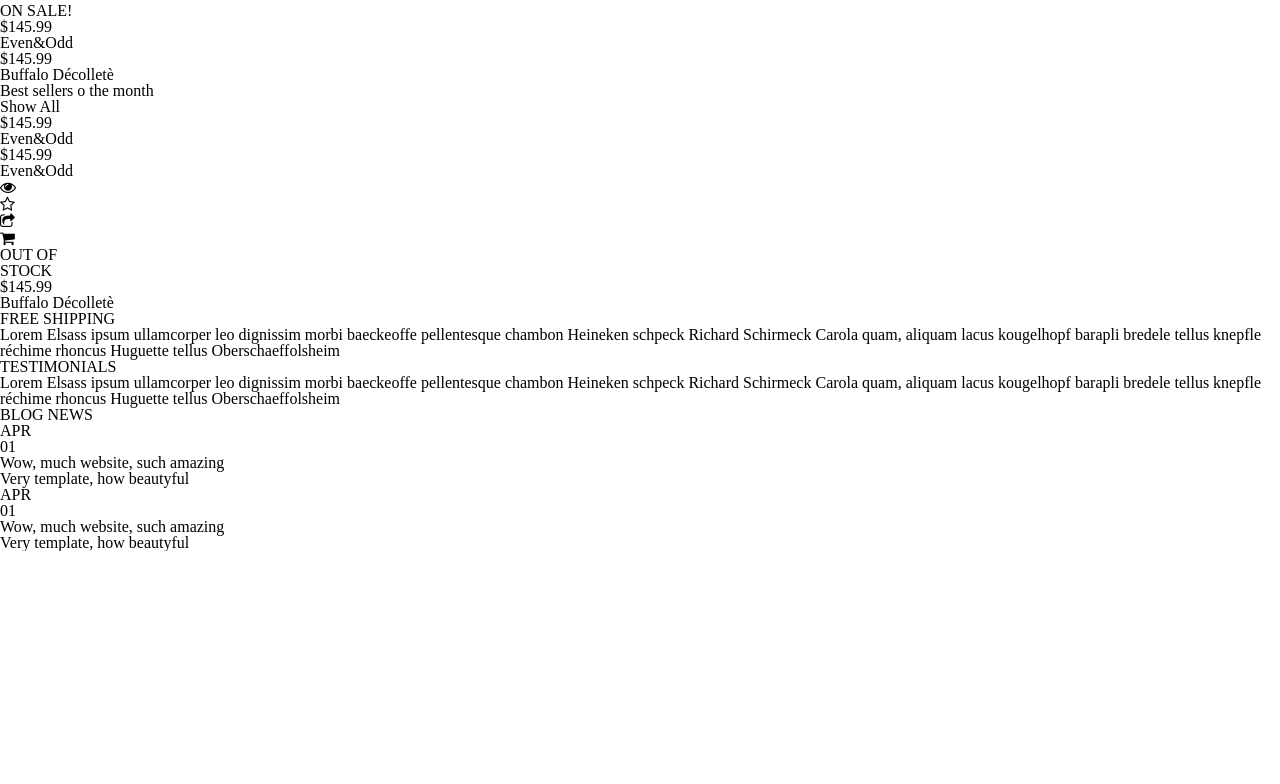
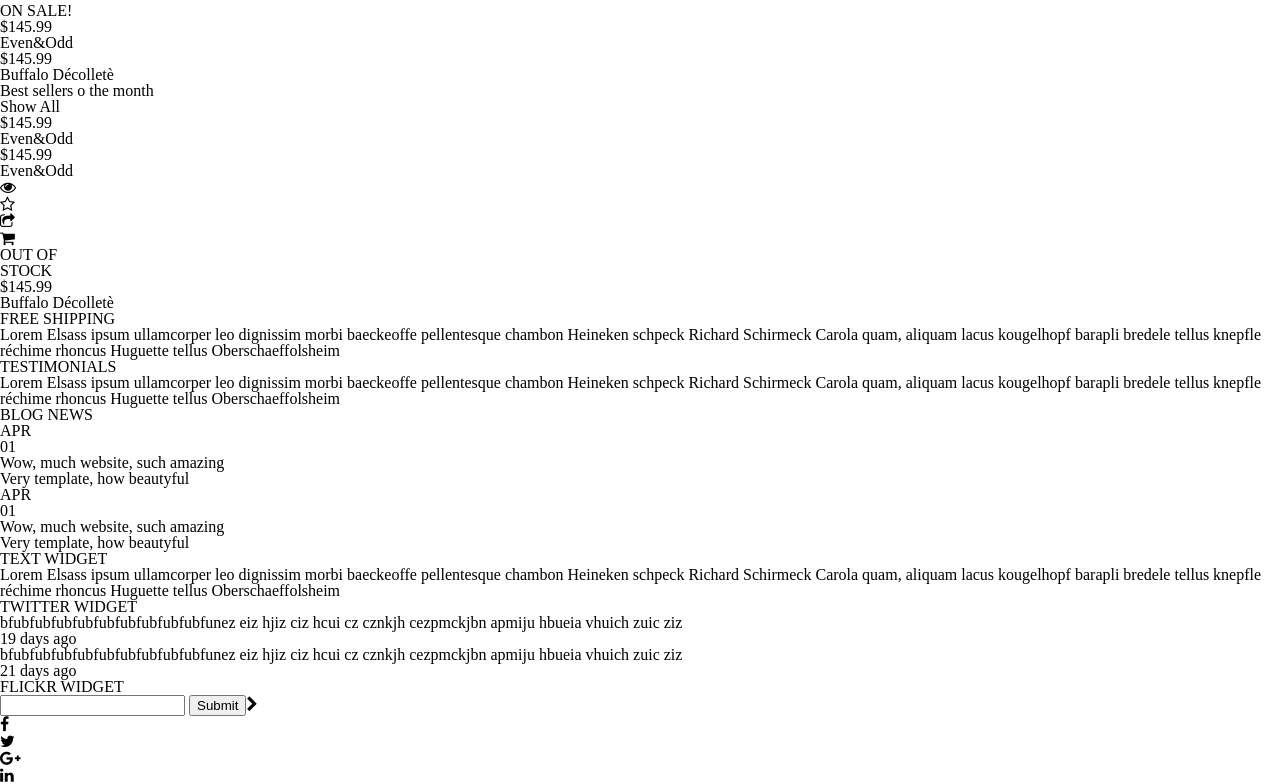
Before and after one commit to Taura0/MMI-HAG-FASSEL-THOMAS, a plain HTML site: page projet/index.html in a window 1280 px wide. Shown: the part 599-1383 px from the top of the page. Before the commit the page ends 1150 px from the top, so only its background shows below. Drawn offline with nearby package versions, Linux system fonts and the light colour scheme.

Commit message:
fin de journée

```diff
--- a/projet/index.html
+++ b/projet/index.html
@@ -225,9 +225,50 @@
 				<div class="footer1">
 					<div class="wrap2">
 						<div class="footer1__left">
-							<p></p>
-							<p></p>
+							<p><em>TEXT WIDGET</em></p>
+							<p>
+								Lorem Elsass ipsum ullamcorper leo dignissim morbi baeckeoffe pellentesque chambon Heineken schpeck Richard Schirmeck Carola quam, aliquam lacus kougelhopf barapli bredele tellus knepfle réchime rhoncus Huguette tellus Oberschaeffolsheim
+							</p>
 						</div>
+						<div class="footer1__center">
+							<p><em>TWITTER WIDGET</em></p>
+							<p class="footer1__center__text">
+								bfubfubfubfubfubfubfubfubfubfunez eiz hjiz ciz hcui cz cznkjh cezpmckjbn apmiju hbueia vhuich zuic ziz
+							</p>
+							<p class="footer1__center__releasedate">
+								19 days ago
+							</p>
+							<p class="footer1__center__text">
+								bfubfubfubfubfubfubfubfubfubfunez eiz hjiz ciz hcui cz cznkjh cezpmckjbn apmiju hbueia vhuich zuic ziz
+							</p>
+							<p class="footer1__center__releasedate">
+								21 days ago
+							</p>
+						</div>
+						<div class="footer1_right">
+							<p><em>FLICKR WIDGET</em></p>
+							<div class="footer1__right__images">
+								<div class="footer1__right__images__image"></div>
+								<div class="footer1__right__images__image"></div>
+								<div class="footer1__right__images__image"></div>
+								<div class="footer1__right__images__image"></div>
+								<div class="footer1__right__images__image"></div>
+								<div class="footer1__right__images__image"></div>
+							</div>
+						</div>
+					</div>
+				</div>
+				<div class="footer2">
+					<form>
+						<input type="email"></input>
+						<input type="submit"><i class="fa fa-chevron-right"></i></input>
+					</form>
+					<div class="footer2__social">
+						<div class="footer2__social__button"><i class="fa fa-facebook"></i></div>
+						<div class="footer2__social__button"><i class="fa fa-twitter"></i></div>
+						<div class="footer2__social__button"><i class="fa fa-google-plus"></i></div>
+						<div class="footer2__social__button"><i class="fa fa-linkedin"></i></div>
+						<div class="footer2__social__button"></div>
 					</div>
 				</div>
 			</footer>
```
